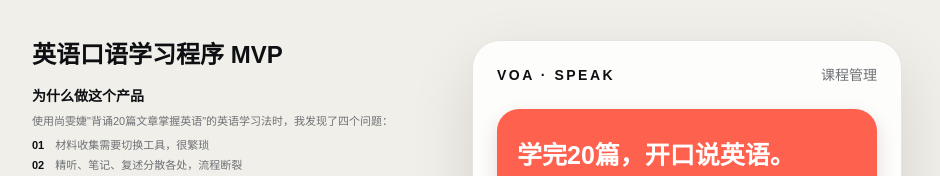
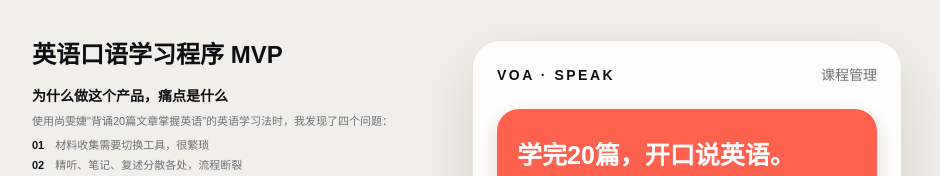
Before and after one commit to chloetate9997-ship-it/english-speaking-mvp, a Next.js app: page / in a window 1280 px wide. Shown: the top 176 px of the page, without its empty margins (173-1113 px from the left). Built offline with nearby package versions, Linux system fonts and the light colour scheme.

Commit message:
fix: clarify product pain point heading

```diff
--- a/components/layout/mobile-app-shell.tsx
+++ b/components/layout/mobile-app-shell.tsx
@@ -84,7 +84,7 @@ export function MobileAppShell({
               collapsible={false}
               defaultOpen
               featured
-              title="为什么做这个产品"
+              title="为什么做这个产品，痛点是什么"
             >
               <div className="space-y-2 text-[11px] leading-[1.45]">
                 <p>使用尚雯婕&quot;背诵20篇文章掌握英语&quot;的英语学习法时，我发现了四个问题：</p>
```
